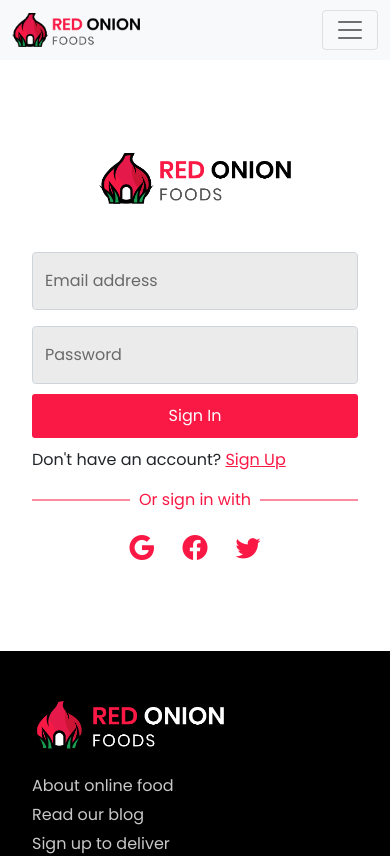
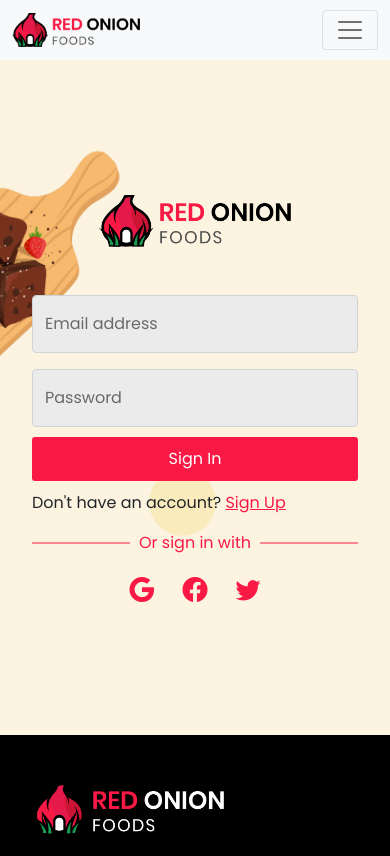
Before and after one commit to alifbinhossain/Red-Onion-Restaurant, a React (Create React App) app: page /form/signin in a window 390 px wide. Shown: the top 856 px of the page. Built offline with nearby package versions, Linux system fonts and the light colour scheme; no server answers.

Commit message:
another commit

```diff
--- a/src/Sass/components/_form.scss
+++ b/src/Sass/components/_form.scss
@@ -3,11 +3,16 @@
   display: flex;
   align-items: center;
   justify-content: center;
+  background-image: url(../../Images/ICON/bannerbackground.png);
+  background-size: cover;
+  background-position: center;
+  background-repeat: no-repeat;
 }
 
 @media (max-width: 668px) {
   .form {
-    min-height: 70vh;
+    min-height: 80vh;
     padding: 2rem;
+    background-position-x: -400px;
   }
 }
```
